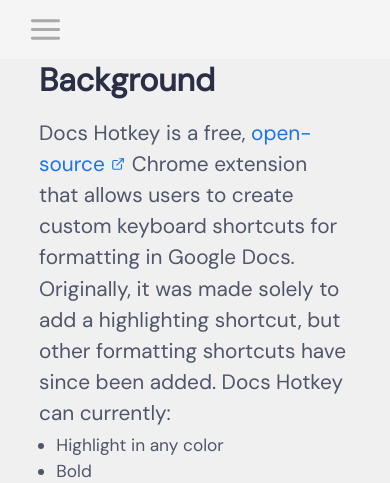
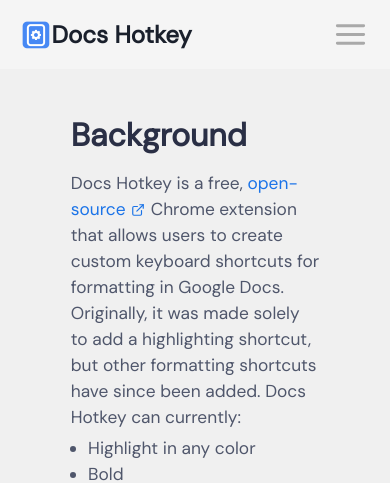
Before and after one commit to ZackMurry/docs-hotkey, a Next.js app in the folder web/frontend/: page / in a window 390 px wide. Shown: the top 483 px of the page. Built offline with nearby package versions, Linux system fonts and the light colour scheme.

Commit message:
Add logo to mobile navbar and normalize font size of first paragraph

```diff
--- a/web/frontend/components/DocumentationPage.tsx
+++ b/web/frontend/components/DocumentationPage.tsx
@@ -36,7 +36,7 @@
       ) : (
         <MobileNavbar />
       )}
-      <Box my='3.5vh' mx={{ base: '5vw', lg: '15vw' }} py='3.5vh' px={{ base: '5vw', lg: '10vw' }}>
+      <Box my='3.5vh' mx={isDesktop ? '15vw' : '7vh'} py={isDesktop ? '3.5vh' : '10vh'} px={isDesktop ? '10vw' : '3vw'}>
         {children}
       </Box>
     </>
--- a/web/frontend/components/MobileNavbar.tsx
+++ b/web/frontend/components/MobileNavbar.tsx
@@ -1,7 +1,7 @@
 import { HamburgerIcon } from '@chakra-ui/icons'
 import Link from 'next/link'
 import { FC, useState } from 'react'
-import { Box, Flex, Collapse, useColorModeValue, IconButton, Text } from '@chakra-ui/react'
+import { Box, Flex, Collapse, useColorModeValue, IconButton, Text, Heading, Img } from '@chakra-ui/react'
 import chakraTheme from 'lib/theme'
 import NavItem from './NavItem'
 import { useRouter } from 'next/router'
@@ -12,9 +12,28 @@
   const path = router.asPath
 
   return (
-    <header style={{ background: chakraTheme.colors['navbarBg'], position: 'fixed', left: 0, top: 0, width: '100%' }}>
-      <Flex h='7vh' p='12.5px 25px' justifyContent='space-between' alignItems='center'>
-        <IconButton onClick={() => setExpanded(!isExpanded)} bg='transparent' aria-label='Open navigation'>
+    <header
+      style={{
+        background: chakraTheme.colors['navbarBg'],
+        position: 'fixed',
+        left: 0,
+        top: 0,
+        width: '100%',
+        padding: '5px 0'
+      }}
+    >
+      <Flex
+        h='7vh'
+        p='12.5px 5vw'
+        justifyContent='space-between'
+        alignItems='center'
+        onClick={() => setExpanded(!isExpanded)}
+      >
+        <Flex>
+          <Img src='/128.png' w='32px' h='32px' />
+          <Heading fontSize='18pt'>Docs Hotkey</Heading>
+        </Flex>
+        <IconButton bg='transparent' aria-label='Open navigation'>
           <HamburgerIcon w='35px' h='35px' color='darkGray' />
         </IconButton>
       </Flex>
--- a/web/frontend/next.config.js
+++ b/web/frontend/next.config.js
@@ -4,7 +4,7 @@
 const nextConfig = {
   images: {
     loader: 'akamai',
-    path: ''
+    path: '.'
   },
   assetPrefix: './'
 }
--- a/web/frontend/pages/index.tsx
+++ b/web/frontend/pages/index.tsx
@@ -9,7 +9,7 @@
       <Heading fontSize='24pt' color='headingText' mb='15px'>
         Background
       </Heading>
-      <Text fontSize='1.3em' color='bodyText'>
+      <Text fontSize='13pt' color='bodyText'>
         Docs Hotkey is a free,{' '}
         <Link href='https://github.com/ZackMurry/docs-hotkey' color='docsBlue' isExternal>
           open-source <ExternalLinkIcon fontSize='sm' mx='1px' mt='-3px' />
```
